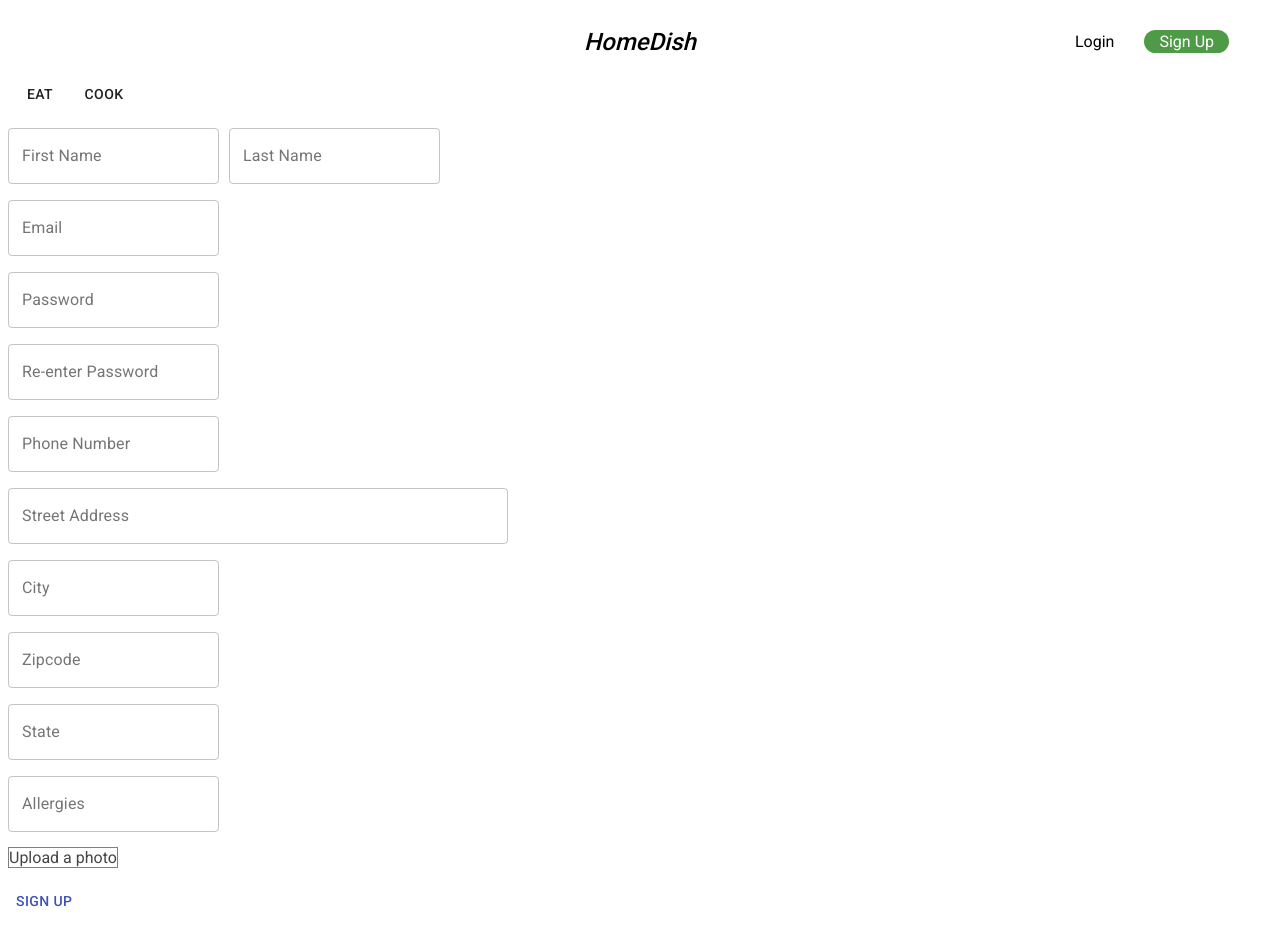
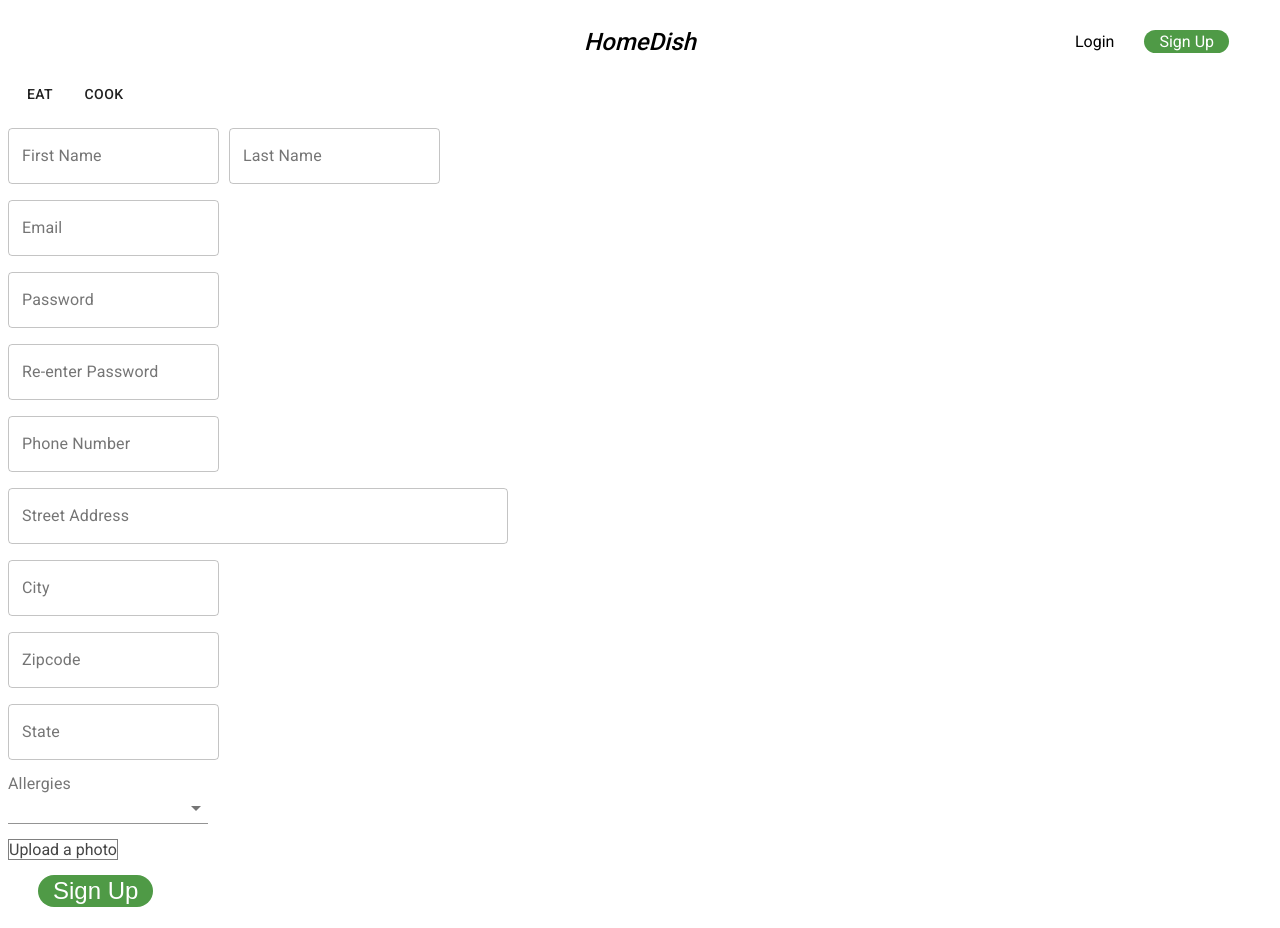
Before and after one commit to quantumspot/homedish, a React app: page /signup in a window 1280 px wide. Built offline with nearby package versions, Linux system fonts and the light colour scheme.

Commit message:
minor styling and allergies update on signup

```diff
--- a/src/components/Login.jsx
+++ b/src/components/Login.jsx
@@ -63,9 +63,9 @@
             variant="outlined"
           />
         </p>
-        <Button color="primary" onClick={handleSignIn}>
-          Sign In
-        </Button>
+        <button className="log-in-button" onClick={handleSignIn}>
+          Log In
+        </button>
       </form>
     </>
   );
--- a/src/components/Signup.jsx
+++ b/src/components/Signup.jsx
@@ -3,6 +3,9 @@
 import TextField from "@material-ui/core/TextField";
 import Input from "@material-ui/core/Input";
 import Button from "@material-ui/core/Button";
+import Select from '@material-ui/core/Select';
+import MenuItem from '@material-ui/core/MenuItem';
+import InputLabel from '@material-ui/core/InputLabel';
 
 const Signup = ({ setUser, setIsLoggedIn }) => {
   const [firstName, setFirstName] = useState("");
@@ -98,8 +101,8 @@
 
   return (
     <>
-      <Button onClick={() => setUserType("false")}>Eat</Button>
-      <Button onClick={() => setUserType("true")}>Cook</Button>
+      <Button onClick={() => setUserType('false')}>Eat</Button>
+      <Button onClick={() => setUserType('true')}>Cook</Button>
       <form>
         <p>
           <TextField
@@ -109,12 +112,12 @@
             name="firstname"
             value={firstName}
             onChange={(e) => setFirstName(e.target.value)}
-            error={!!validationMap["first name"]}
-            helperText={validationMap["first name"]}
+            error={!!validationMap['first name']}
+            helperText={validationMap['first name']}
             variant="outlined"
-            style={{marginRight: "10px"}}
+            style={{ marginRight: '10px' }}
           />
-        {/* </p>
+          {/* </p>
         <p> */}
           <TextField
             label="Last Name"
@@ -123,8 +126,8 @@
             name="lastname"
             value={lastName}
             onChange={(e) => setLastName(e.target.value)}
-            error={!!validationMap["last name"]}
-            helperText={validationMap["last name"]}
+            error={!!validationMap['last name']}
+            helperText={validationMap['last name']}
             variant="outlined"
           />
         </p>
@@ -136,8 +139,8 @@
             name="email"
             value={email}
             onChange={(e) => setEmail(e.target.value)}
-            error={!!validationMap["email"]}
-            helperText={validationMap["email"]}
+            error={!!validationMap['email']}
+            helperText={validationMap['email']}
             variant="outlined"
           />
         </p>
@@ -149,8 +152,8 @@
             name="password"
             value={password}
             onChange={(e) => setPassword(e.target.value)}
-            error={!!validationMap["password"]}
-            helperText={validationMap["password"]}
+            error={!!validationMap['password']}
+            helperText={validationMap['password']}
             variant="outlined"
           />
         </p>
@@ -162,8 +165,8 @@
             name="re-enter"
             value={reenterPassword}
             onChange={(e) => setReenterPassword(e.target.value)}
-            error={!!validationMap["re-enter password"]}
-            helperText={validationMap["re-enter password"]}
+            error={!!validationMap['re-enter password']}
+            helperText={validationMap['re-enter password']}
             variant="outlined"
           />
         </p>
@@ -176,8 +179,8 @@
             name="phoneNumber"
             value={phoneNumber}
             onChange={(e) => setPhoneNumber(e.target.value)}
-            error={!!validationMap["phoneNumber"]}
-            helperText={validationMap["phoneNumber"]}
+            error={!!validationMap['phoneNumber']}
+            helperText={validationMap['phoneNumber']}
             variant="outlined"
           />
         </p>
@@ -189,10 +192,10 @@
             name="street"
             value={street}
             onChange={(e) => setStreet(e.target.value)}
-            error={!!validationMap["street"]}
-            helperText={validationMap["street"]}
+            error={!!validationMap['street']}
+            helperText={validationMap['street']}
             variant="outlined"
-            style={{width: "500px"}}
+            style={{ width: '500px' }}
           />
         </p>
         <p>
@@ -203,8 +206,8 @@
             name="city"
             value={city}
             onChange={(e) => setCity(e.target.value)}
-            error={!!validationMap["city"]}
-            helperText={validationMap["city"]}
+            error={!!validationMap['city']}
+            helperText={validationMap['city']}
             variant="outlined"
           />
         </p>
@@ -216,8 +219,8 @@
             name="zip"
             value={zip}
             onChange={(e) => setZip(e.target.value)}
-            error={!!validationMap["zip"]}
-            helperText={validationMap["zip"]}
+            error={!!validationMap['zip']}
+            helperText={validationMap['zip']}
             variant="outlined"
           />
         </p>
@@ -229,25 +232,38 @@
             name="state"
             value={state}
             onChange={(e) => setState(e.target.value)}
-            error={!!validationMap["state"]}
-            helperText={validationMap["state"]}
+            error={!!validationMap['state']}
+            helperText={validationMap['state']}
             variant="outlined"
           />
         </p>
         <p>
-          <TextField
+          {/* <TextField
             label="Allergies"
             type="text"
             id="allergies"
             name="allergies"
             value={allergies}
             onChange={(e) => setAllergies(e.target.value)}
-            error={!!validationMap["allergies"]}
-            helperText={!!validationMap["allergies"]}
+            error={!!validationMap['allergies']}
+            helperText={!!validationMap['allergies']}
             variant="outlined"
-          />
+          /> */}
+          <InputLabel>Allergies</InputLabel>
+          <Select
+            value={allergies}
+            onChange={(e) => setAllergies(e.target.value)}
+            style={{ width: '200px' }}
+          >
+            <MenuItem value={'Nuts'}>Lactose Intolerant</MenuItem>
+            <MenuItem value={'Shellfish'}>Peanuts</MenuItem>
+            <MenuItem value={'Dairy'}>TreeNuts</MenuItem>
+            <MenuItem value={'Nuts'}>Shellfish</MenuItem>
+            <MenuItem value={'Shellfish'}>Soy</MenuItem>
+            <MenuItem value={'Dairy'}>Wheat</MenuItem>
+          </Select>
         </p>
-        {is_cook === "true" && (
+        {is_cook === 'true' && (
           <div>
             <p>
               <TextField
@@ -260,8 +276,8 @@
                 error={!experience}
                 helperText={
                   experience
-                    ? ""
-                    : "Let your eaters know if you are a novice cook or a MasterChef."
+                    ? ''
+                    : 'Let your eaters know if you are a novice cook or a MasterChef.'
                 }
                 variant="outlined"
               />
@@ -276,7 +292,7 @@
                 onChange={(e) => setKitchenName(e.target.value)}
                 error={!kitchenName}
                 helperText={
-                  kitchenName ? "" : "This is the name your eaters will see."
+                  kitchenName ? '' : 'This is the name your eaters will see.'
                 }
                 variant="outlined"
               />
@@ -290,19 +306,21 @@
             name="profile-picture"
             // value={profilePicture}
             onChange={(e) => setProfilePicture(e.target.files[0])}
-            style={{display: "none"}}
+            style={{ display: 'none' }}
           />
-          <label htmlFor="profile-picture" style={{border: '1px solid grey'}}>Upload a photo</label>
+          <label htmlFor="profile-picture" style={{ border: '1px solid grey' }}>
+            Upload a photo
+          </label>
           {profilePicture && (
             <img
               src={URL.createObjectURL(profilePicture)}
-              style={{ width: "200px", height: "200px" }}
+              style={{ width: '200px', height: '200px' }}
             />
           )}
         </p>
-        <Button color="primary" onClick={handleSignup}>
+        <button className="sign-up-button" onClick={handleSignup}>
           Sign Up
-        </Button>
+        </button>
       </form>
     </>
   );
--- a/src/containers/MainContainer.jsx
+++ b/src/containers/MainContainer.jsx
@@ -19,6 +19,7 @@
   const [user, setUser] = useState({});
   const [isLoggedIn, setIsLoggedIn] = useState(false);
 
+  console.log(user);
   return (
     <>
       <div className="nav">
@@ -27,8 +28,8 @@
             <h2>HomeDish</h2>
           </Link>
         </div>
-        <div>{user.name}</div>
         <div className="home-nav">
+          {isLoggedIn && <div style={{color: "green"}}>Welcome {user.name}!</div>}
           {!isLoggedIn && (
             <div className="login-link">
               <Link to="/login">Login</Link>
@@ -43,13 +44,13 @@
         {/*mockRecipesFromBackend
 //       .map((recipe) => <Link to={`/recipe-details/${recipe.id}`}>placeholder</Link>)*/}
 
-        <div className="auth-cook-nav" style={{ display: "none" }}>
+        <div className="auth-cook-nav" style={{ display: 'none' }}>
           <Link to="/create-recipe">Create a Recipe</Link>
           {/* <Link to="/search">My Active Recipes</Link>
             <Link to="/search">Search</Link> */}
         </div>
 
-        <div className="auth-nav" style={{ display: "none" }}>
+        <div className="auth-nav" style={{ display: 'none' }}>
           <Link to="/search">Search</Link>
           {/* <Link to="/search">Profile</Link>  */}
         </div>
--- a/src/stylesheets/styles.css
+++ b/src/stylesheets/styles.css
@@ -154,3 +154,14 @@
 .recipe-card-row {
     margin-bottom: 15px;
 }
+
+/***** login/signup *****/
+.log-in-button, .sign-up-button {
+    font-size: 24px;
+    color: white;
+    border: none;
+    background-color: #4F9A46;
+    margin-left: 30px;
+    padding: 2px 15px 2px 15px;
+    border-radius: 20px;
+}
```
